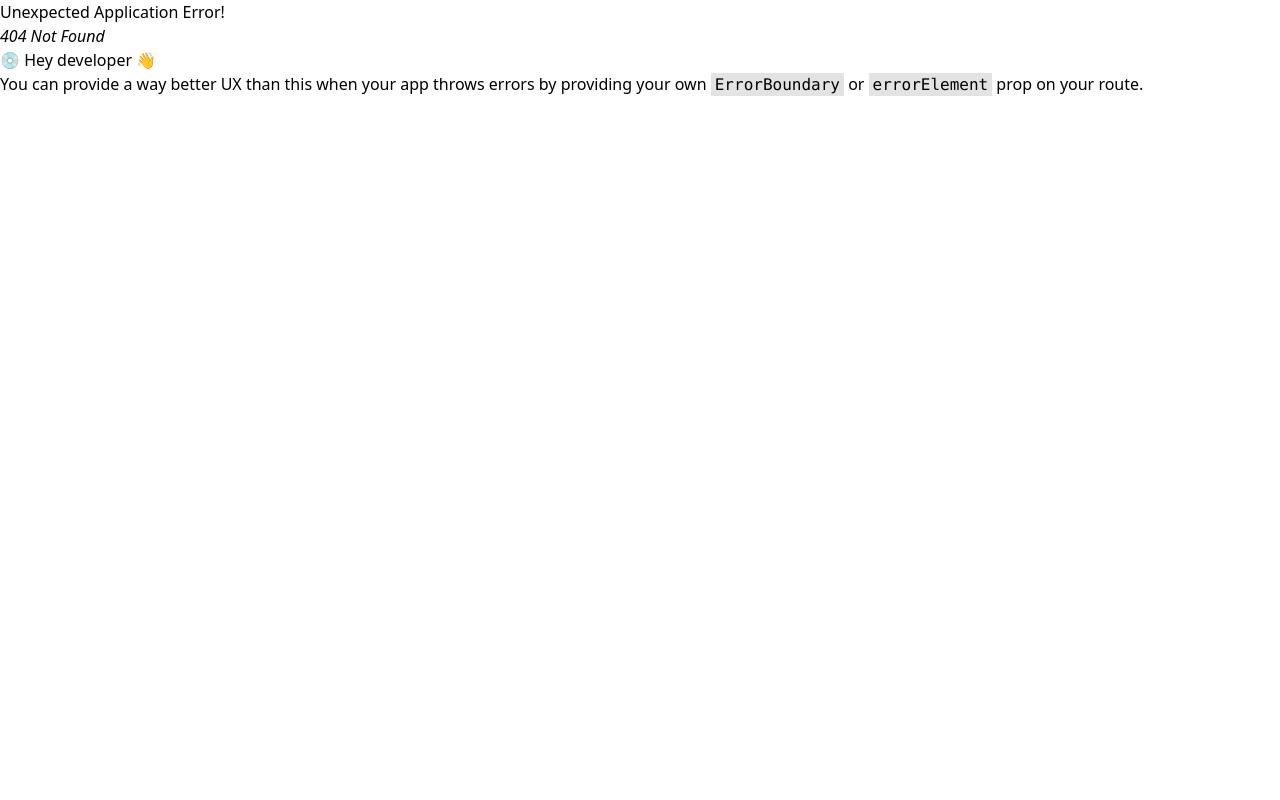
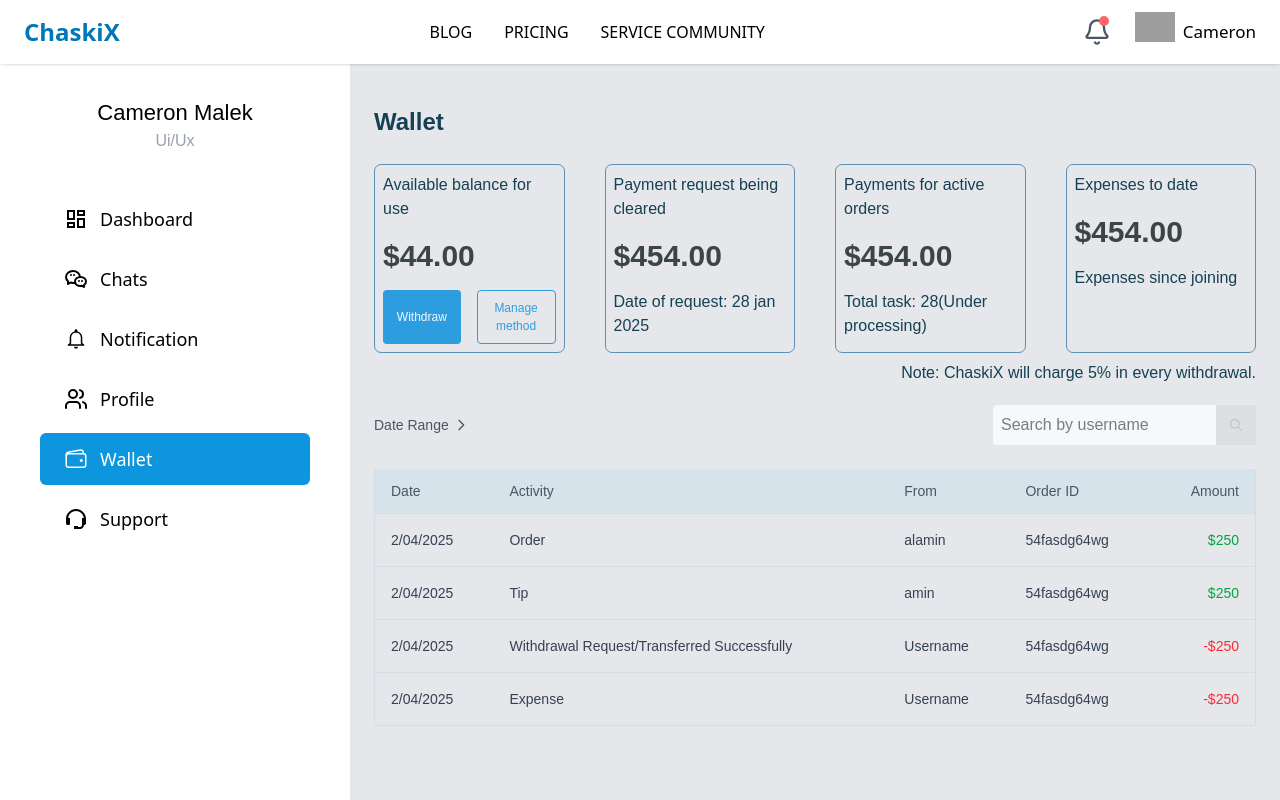
Before and after one commit to juyel66/React-project-dashboard-template, a React (Vite) app: page /dashboard/user_wallet in a window 1280 px wide. Before the commit this address had no page. Built offline with nearby package versions, Linux system fonts and the light colour scheme; grey boxes are pictures that could not be loaded.

Commit message:
added wallet

```diff
--- a/src/component/UsersDashboard/UserDashboardPages/UserProfileDettails/UserProfileDettails.jsx
+++ b/src/component/UsersDashboard/UserDashboardPages/UserProfileDettails/UserProfileDettails.jsx
@@ -11,7 +11,7 @@ function UserProfileDettails() {
         }
     }
     return (
-        <div className="flex items-center justify-center bg-gradient-to-bp-4 nanito">
+        <div className="flex items-center justify-center bg-gradient-to-bp-4 nunito">
             <div className="w-full   rounded-lg  p-8">
                 <h1 className="text-2xl font-bold text-center text-[#154153] mb-8 text-[24px] ">Profile Details</h1>
 
--- /dev/null
+++ b/src/component/UsersDashboard/UserDashboardPages/UserWallet/UserWallet.jsx
@@ -0,0 +1,162 @@
+import { Search } from "lucide-react"
+import { useState } from "react"
+import { IoIosSearch } from "react-icons/io"
+
+
+function UserWallet() {
+
+    const transactionData = [
+        {
+            Date: "2/04/2025",
+            Activity: "Order",
+            From: "alamin",
+            "Order ID": "54fasdg64wg",
+            Amount: "$250",
+        },
+        {
+            Date: "2/04/2025",
+            Activity: "Tip",
+            From: "amin",
+            "Order ID": "54fasdg64wg",
+            Amount: "$250",
+        },
+        {
+            Date: "2/04/2025",
+            Activity: "Withdrawal Request/Transferred Successfully",
+            From: "Username",
+            "Order ID": "54fasdg64wg",
+            Amount: "-$250",
+        },
+        {
+            Date: "2/04/2025",
+            Activity: "Expense",
+            From: "Username",
+            "Order ID": "54fasdg64wg",
+            Amount: "-$250",
+        },
+    ]
+
+
+    const [searchQuery, setSearchQuery] = useState("")
+
+    // Filter transactions based on search query
+    const filteredTransactions = transactionData.filter((transaction) =>
+        transaction.From.toLowerCase().includes(searchQuery.toLowerCase()),
+    )
+    return (
+        <div className='py-10 nunito px-6'>
+            <h1 className=' text-[24px] text-[#154153] font-bold'>Wallet</h1>
+
+            <div className='flex justify-between gap-10 mt-6'>
+                <div className='border border-[#5C91B1] rounded-[7px] p-2 w-full space-y-3 '>
+                    <h1 className='text-[#154153] text-[16px]'>Available balance for use</h1>
+                    <p className='text-[30px] font-bold text-[#3C4545]'> $44.00</p>
+                    <div className="flex gap-4">
+                        <button className='text-[#F6F8FA] bg-[#2E9DE0] text-[12px] rounded p-2 w-full cursor-pointer'>
+                            Withdraw
+                        </button>
+                        <button className='text-[#2E9DE0] border rounded border-[#2E9DE0] text-[12px] p-2 w-full cursor-pointer'>
+                            Manage method
+                        </button>
+                    </div>
+
+                </div>
+                <div className='border border-[#5C91B1] rounded-[7px] p-2 w-full space-y-3  '>
+                    <h1 className='text-[#154153] text-[16px]'>Payment request being cleared</h1>
+                    <p className='text-[30px] font-bold text-[#3C4545]'> $454.00</p>
+                    <h1 className='text-[#154153] text-[16px]'>Date of request: 28 jan 2025</h1>
+
+                </div>
+                <div className='border border-[#5C91B1] rounded-[7px] p-2 w-full space-y-3'>
+                    <h1 className='text-[#154153] text-[16px]'>Payments for active orders</h1>
+                    <p className='text-[30px] font-bold text-[#3C4545]'> $454.00</p>
+                    <h1 className='text-[#154153] text-[16px]'>Total task: 28(Under processing)</h1>
+
+
+                </div>
+                <div className='border border-[#5C91B1] rounded-[7px] p-2 w-full space-y-3 '>
+                    <h1 className='text-[#154153] text-[16px]'>Expenses to date</h1>
+                    <p className='text-[30px] font-bold text-[#3C4545]'> $454.00</p>
+                    <h1 className='text-[#154153] text-[16px]'>Expenses since joining</h1>
+
+
+                </div>
+
+
+            </div>
+            <p className='text-[#154153] text-[16px] mt-2 text-end'>Note: ChaskiX will charge 5% in every withdrawal.</p>
+            <div className="  rounded-lg mt-5">
+                <div className="flex justify-between items-center mb-6">
+                    <div className="flex items-center text-gray-600 text-sm">
+                        <span>Date Range</span>
+                        <svg
+                            xmlns="http://www.w3.org/2000/svg"
+                            className="h-4 w-4 ml-1"
+                            fill="none"
+                            viewBox="0 0 24 24"
+                            stroke="currentColor"
+                        >
+                            <path strokeLinecap="round" strokeLinejoin="round" strokeWidth={2} d="M9 5l7 7-7 7" />
+                        </svg>
+                    </div>
+
+                    {/* <div className="relative">
+                        <input
+                            type="text"
+                            placeholder="Search by username"
+                             className="bg-[#F6F8FA] rounded-l p-2"
+                            value={searchQuery}
+                            onChange={(e) => setSearchQuery(e.target.value)}
+                        />
+                        <div className="absolute left-3 top-2.5 text-gray-400">
+                        <IoIosSearch className="bg-[#acaeaf23] p-3 size-10 text-[#B9C0C7]" />
+                        </div>
+                    </div> */}
+
+                     <div className="flex items-center">
+                     <input
+                            type="text"
+                            placeholder="Search by username"
+                             className="bg-[#F6F8FA] rounded-l p-2"
+                            value={searchQuery}
+                            onChange={(e) => setSearchQuery(e.target.value)}
+                        />
+                              <IoIosSearch className="bg-[#acaeaf23] p-3 size-10 text-[#B9C0C7]" />
+                            </div>
+                </div>
+
+                <div className="">
+                    <table className="w-full border-x border-[#D5DCE5] ">
+                        <thead>
+                            <tr className="  bg-[#d7e3eb]  border-b border-[#D5DCE5]">
+                                <th className="py-3 px-4 text-left text-sm font-medium text-gray-600">Date</th>
+                                <th className="py-3 px-4 text-left text-sm font-medium text-gray-600">Activity</th>
+                                <th className="py-3 px-4 text-left text-sm font-medium text-gray-600">From</th>
+                                <th className="py-3 px-4 text-left text-sm font-medium text-gray-600">Order ID</th>
+                                <th className="py-3 px-4 text-right text-sm font-medium text-gray-600">Amount</th>
+                            </tr>
+                        </thead>
+                        <tbody>
+                            {filteredTransactions.map((transaction, index) => (
+                                <tr key={index} className={`border-b border-[#D5DCE5] `}>
+                                    <td className="py-4 px-4 text-sm text-gray-700">{transaction.Date}</td>
+                                    <td className="py-4 px-4 text-sm text-gray-700 ">{transaction.Activity}</td>
+                                    <td className="py-4 px-4 text-sm text-gray-700">{transaction.From}</td>
+                                    <td className="py-4 px-4 text-sm text-gray-700">{transaction["Order ID"]}</td>
+                                    <td
+                                        className={`py-4 px-4 text-sm text-right ${transaction.Amount.startsWith("-") ? "text-red-500" : "text-green-600"
+                                            }`}
+                                    >
+                                        {transaction.Amount.startsWith("-") ? transaction.Amount : transaction.Amount.replace("$", "$")}
+                                    </td>
+                                </tr>
+                            ))}
+                        </tbody>
+                    </table>
+                </div>
+            </div>
+        </div>
+    )
+}
+
+export default UserWallet
--- a/src/component/UsersDashboard/UserDashboardSidebar/UserDashboardSidebar.jsx
+++ b/src/component/UsersDashboard/UserDashboardSidebar/UserDashboardSidebar.jsx
@@ -68,7 +68,7 @@ const UserDashboardSidebar = () => {
         </NavLink>
 
         <NavLink
-          to="/dashboard/taskProgress"
+          to="/dashboard/user_wallet"
           className={({ isActive }) =>
             `flex items-center gap-3 px-6 py-3 transition-colors duration-200 ${
               isActive ? 'bg-[#0D95DD] text-white rounded-md' : 'hover:bg-[#0daddd] hover:text-white rounded-md'
--- a/src/main.jsx
+++ b/src/main.jsx
@@ -24,6 +24,8 @@ import CreateOrder from './component/UsersDashboard/UserDashboardPages/BuyerDash
 import CreatedOrderedTable from './component/UsersDashboard/UserDashboardPages/BuyerDashboardPages/CreatedOrderedTable.jsx';
 import BuyerCandidateList from './component/UsersDashboard/UserDashboardPages/BuyerDashboardPages/BuyerCandidateList.jsx';
 import UserProfileDettails from './component/UsersDashboard/UserDashboardPages/UserProfileDettails/UserProfileDettails.jsx';
+import UserWallet from './component/UsersDashboard/UserDashboardPages/UserWallet/UserWallet.jsx';
+// import UserWallet from './component/UsersDashboard/UserDashboardPages/UserWallet/UserWallet.jsx';
 
 const router = createBrowserRouter([
   {
@@ -70,6 +72,10 @@ const router = createBrowserRouter([
       {
         path:"user_profile_dettails",
         element:<UserProfileDettails/>
+      },
+      {
+        path:"user_wallet",
+        element:<UserWallet/>
       }
 
     ]
```
